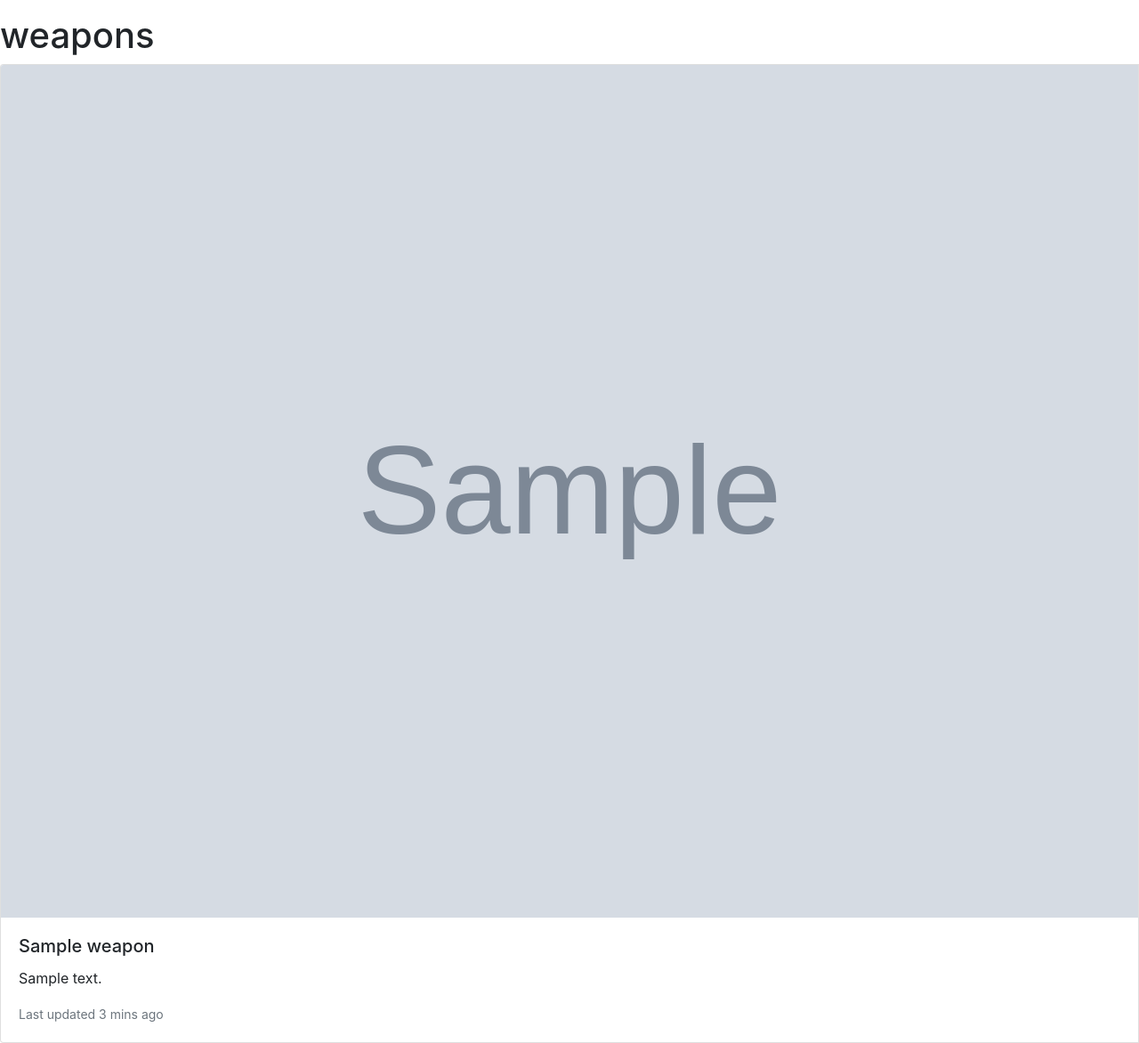
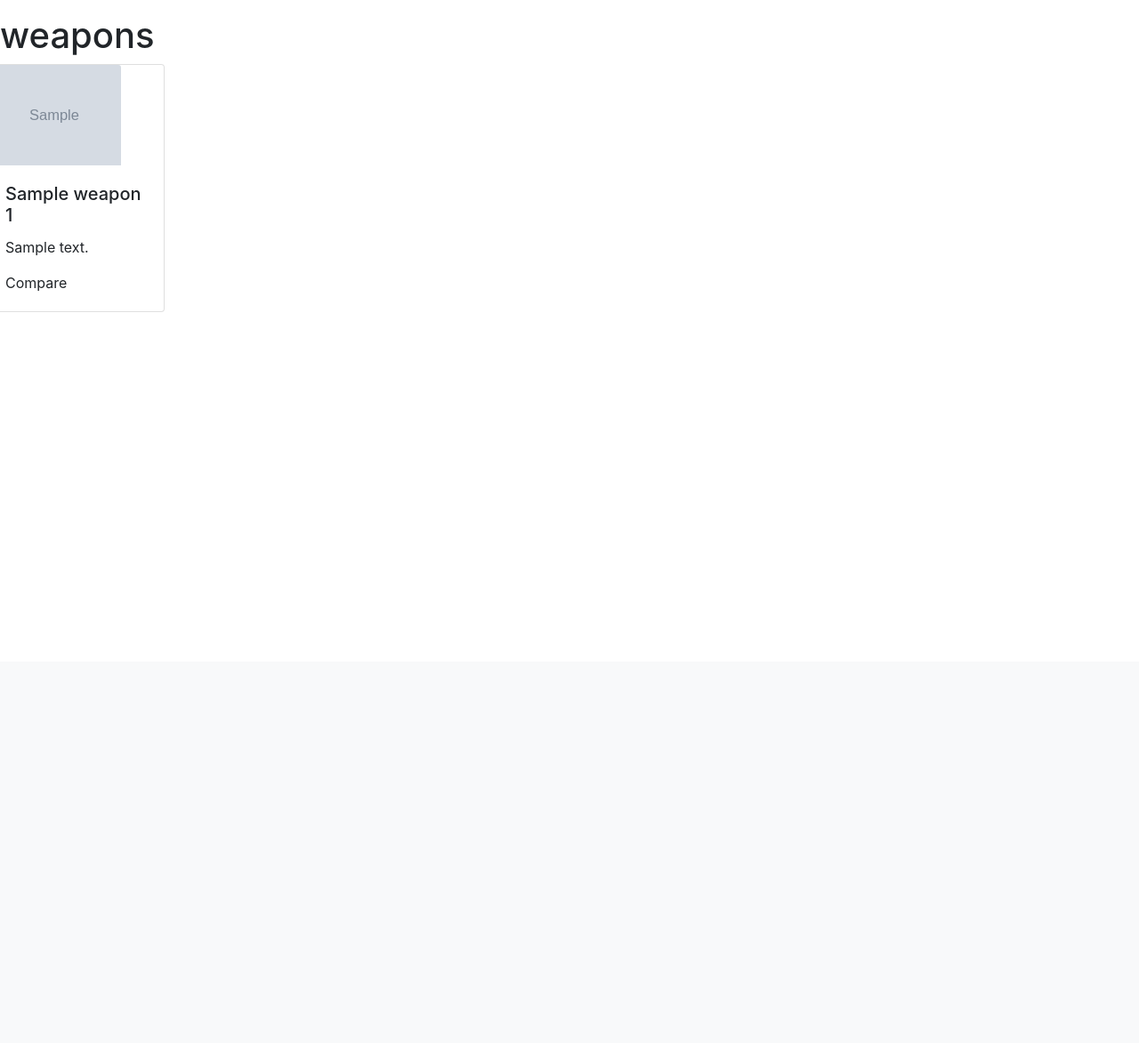
Before and after one commit to laimsas/bushka, a Django app: page /WeaponListView/ in a window 1280 px wide. Shown: the part 56-1229 px from the top of the page at 89% size. After the commit the page ends 407 px from the top, so only its background shows below. Run offline with Django 4.2, Linux system fonts and the light colour scheme; tables that the repository leaves empty hold one stand-in row (values such as "Sample post"); grey boxes marked "Sample" are stand-in pictures.

Commit message:
niekas toliau neveikia :)

```diff
--- a/bushka/bushka_site/templates/bushka_site/index.html
+++ b/bushka/bushka_site/templates/bushka_site/index.html
@@ -3,16 +3,19 @@
   <h1>weapons</h1>
   {% if weapon_list %}
   <div class="card-group">
-  {% for weapon in weapon_list %}
-    <div class="card">
-      <img src="{{ weapon.image.url }}" class="card-img-top" alt="weapon"/>
+
+    {% for weapon in weapon_list %}
+    <div class="row">
+    <div class="card" style="width:200px">
+      <img src="{{ weapon.image.url }}" class="card-img-top" style="width:150px" alt="weapon"/>
       <div class="card-body">
-        <h5 class="card-title">{{ weapon.name }}</h5>
+        <h5 class="card-title">{{ weapon.name }} {{ weapon.id }}</h5>
         <p class="card-text">
           {{ weapon.description }}
         </p>
         <p class="card-text">
-          <small class="text-muted">Last updated 3 mins ago</small>
+          <input class="form-check-input" type="checkbox" name='weapon_checkbox' value="{{ weapon.id }}" id="weapon">
+          <label class="form-check-label" for="weapon">Compare</label>
         </p>
       </div>
     </div>
@@ -24,4 +27,7 @@
     <p>List is empty</p>
   {% endif %}
 </div>
+
+</div>
+
 {% endblock content %}
--- a/bushka/bushka_site/views.py
+++ b/bushka/bushka_site/views.py
@@ -9,6 +9,9 @@ from django.conf import settings
 from .models import Weapon, Categorie
 from django.views import generic
 from django.views.generic.detail import DetailView
+from django.urls import reverse, reverse_lazy
+from django.views.generic.edit import FormMixin
+from django.http import HttpResponse
 
 
 # Create your views here.
@@ -16,14 +19,23 @@ from django.views.generic.detail import DetailView
 
 class WeaponListView(generic.ListView):
     model = Weapon
-    context_object_name = 'weapon_list'
+    # context_object_name = 'weapon_list'
     # paginate_by = 2
     template_name = 'bushka_site/index.html'
 
 
 class WeaponDetailView(generic.DetailView):
     model = Weapon
-    template_name = 'bushka_site/weapon_detail_view.html'
+    template_name = 'bushka_site/weapon_detail.html'
+
+
+def weapon_compare(request):
+    if request.method == 'POST':
+        checked = request.POST.getlist('weapon_checkbox[]')
+    # return render(request, 'validate.html', {'hobbies':hobbies})
+    print(checked)
+
+
 
 
 
```
